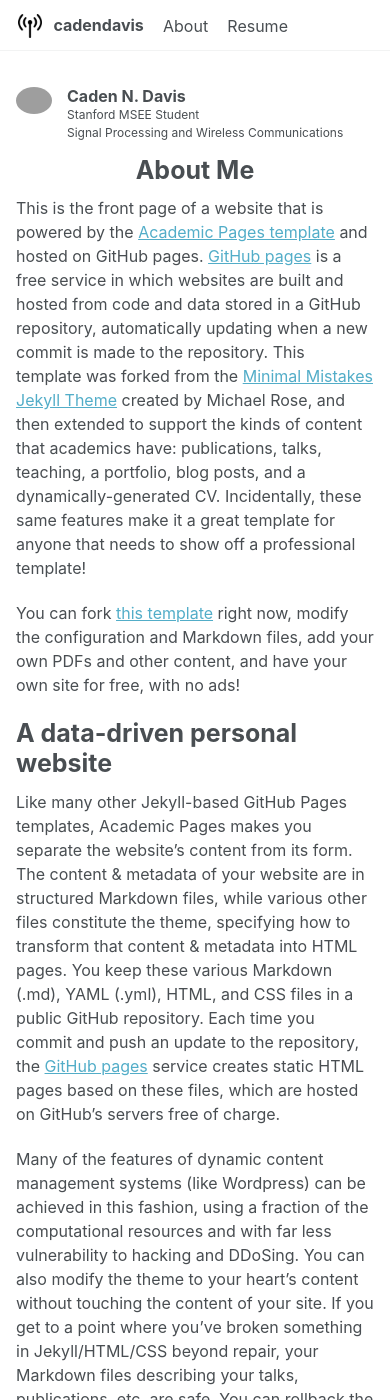
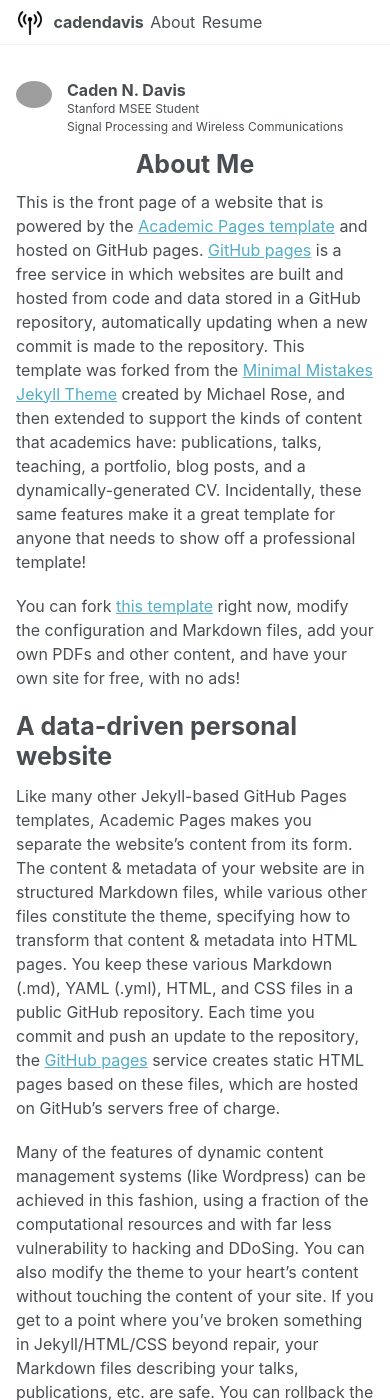
Before and after one commit to caden-davis/caden-davis.github.io, a Jekyll site: the page built from _pages/about.md, in a window 390 px wide and 1400 px high. Built offline with Jekyll 4.4.1, drawn with Linux system fonts in a browser that asks for light colours; a script that is not in the unit is left out.

Commit message:
Tighten greedy nav further

```diff
--- a/_sass/layout/_masthead.scss
+++ b/_sass/layout/_masthead.scss
@@ -75,12 +75,12 @@
 @media screen and (max-width: 768px) {
   .masthead__menu-item {
     padding: 0 0.1em;          // reduce horizontal space
-    font-size: 1rem;        // shrink font
+    // font-size: 1rem;        // shrink font
   }
 
   .masthead__menu-item--lg {
     padding-right: 0.1em;        // reduce right spacing on the title
-    font-size: 1rem;           // slightly smaller if needed
+    // font-size: 1rem;           // slightly smaller if needed
   }
 
   .masthead__menu ul {
--- a/_sass/layout/_navigation.scss
+++ b/_sass/layout/_navigation.scss
@@ -445,13 +445,13 @@
 
 @media screen and (max-width: 768px) {
   .greedy-nav a {
-    margin: 0 0.5rem;     // default is 1rem
-    padding: 0.3rem 0;     // tighten top/bottom space
-    font-size: 1rem;
+    margin: 0 0.1rem;     // default is 1rem
+    padding: 0.1rem 0;     // tighten top/bottom space
+    // font-size: 1rem;
   }
 
   .greedy-nav button {
-    padding: 0 0.3rem;
+    padding: 0 0.1rem;
     height: 2rem;
   }
 
```
